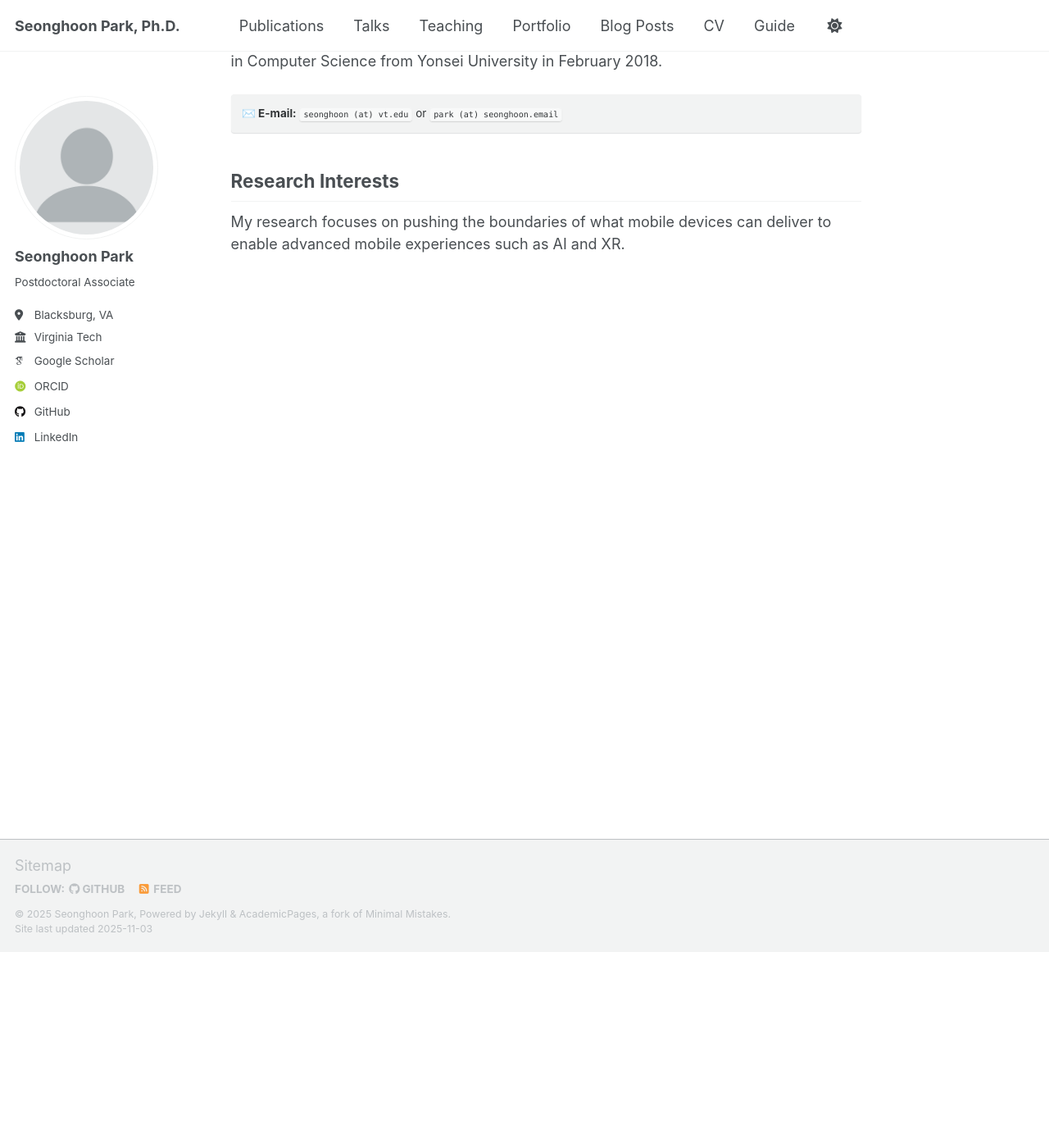
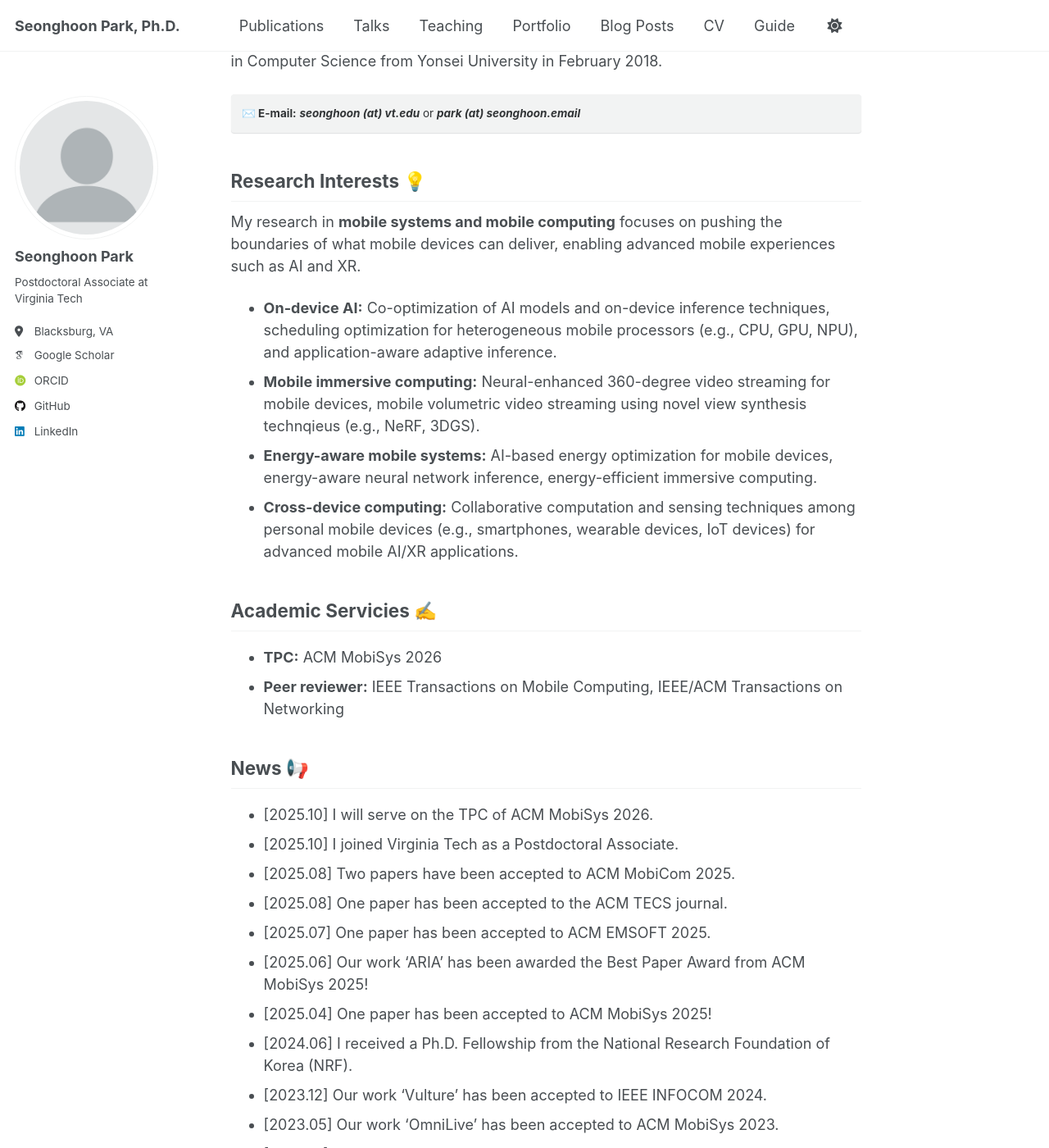
Before and after one commit to iamseonghoon/iamseonghoon.github.io, a Jekyll site: the page built from _pages/about.md, in a window 1280 px wide and 1400 px high, scrolled down 239 px. Shown: the whole window at 82% size. Built offline with Jekyll 4.4.1, drawn with Linux system fonts in a browser that asks for light colours; some web fonts are replaced; a script that is not in the unit is left out; some of the changed text lies outside the part shown.

Commit message:
update about.md

```diff
--- a/_config.yml
+++ b/_config.yml
@@ -26,9 +26,9 @@ author:
   avatar           : "profile.png"
   name             : "Seonghoon Park"
   pronouns         : # "he/him"
-  bio              : "Postdoctoral Associate"
+  bio              : "Postdoctoral Associate at Virginia Tech"
   location         : "Blacksburg, VA"
-  employer         : "Virginia Tech"
+  employer         : # "Virginia Tech"
   uri              : # URL
   email            : # "none@example.org"
 
@@ -219,16 +219,16 @@ kramdown:
 # These settings control the types of collections used by the template
 collections:
   teaching:
-    output: false
+    output: true
     permalink: /:collection/:path/
   publications:
     output: true
     permalink: /:collection/:path/
   portfolio:
-    output: false
+    output: true
     permalink: /:collection/:path/
   talks:
-    output: false
+    output: true
     permalink: /:collection/:path/
 
 
@@ -252,15 +252,15 @@ defaults:
     values:
       layout: single
       author_profile: true
-  # _teaching
-  - scope:
-      path: ""
-      type: teaching
-    values:
-      layout: single
-      author_profile: true
-      share: true
-      comments: true
+  # # _teaching
+  # - scope:
+  #     path: ""
+  #     type: teaching
+  #   values:
+  #     layout: single
+  #     author_profile: true
+  #     share: true
+  #     comments: true
   # _publications
   - scope:
       path: ""
@@ -270,23 +270,23 @@ defaults:
       author_profile: true
       share: true
       comments: true
-  # _portfolio
-  - scope:
-      path: ""
-      type: portfolio
-    values:
-      layout: single
-      author_profile: true
-      share: true
-      comment: true
-  # _talks
-  - scope:
-      path: ""
-      type: talks
-    values:
-      layout: talk
-      author_profile: true
-      share: true
+  # # _portfolio
+  # - scope:
+  #     path: ""
+  #     type: portfolio
+  #   values:
+  #     layout: single
+  #     author_profile: true
+  #     share: true
+  #     comment: true
+  # # _talks
+  # - scope:
+  #     path: ""
+  #     type: talks
+  #   values:
+  #     layout: talk
+  #     author_profile: true
+  #     share: true
 
 
 # Sass/SCSS
--- a/_pages/about.md
+++ b/_pages/about.md
@@ -11,8 +11,29 @@ I am a Postdoctoral Associate in Computer Science at Virginia Tech, working with
 
 Prior to joing Virginia Tech, I received the Ph.D. degree in Computer Science from Yonsei University, Seoul, South Korea in August 2025. During my Ph.D, I was a member of Mobile Embedded Systems Lab supervised by [Prof. Hojung Cha](https://mobed.yonsei.ac.kr/). I also received the B.S. degree in Computer Science from Yonsei University in February 2018.
 
-**✉️ E-mail:** `seonghoon (at) vt.edu` or `park (at) seonghoon.email`
+**✉️ E-mail:** ***seonghoon (at) vt.edu*** or ***park (at) seonghoon.email***
 {: .notice}
 
-## Research Interests
-My research focuses on pushing the boundaries of what mobile devices can deliver to enable advanced mobile experiences such as AI and XR.
+## Research Interests 💡
+My research in **mobile systems and mobile computing** focuses on pushing the boundaries of what mobile devices can deliver, enabling advanced mobile experiences such as AI and XR.
+* **On-device AI:** Co-optimization of AI models and on-device inference techniques, scheduling optimization for heterogeneous mobile processors (e.g., CPU, GPU, NPU), and application-aware adaptive inference.
+* **Mobile immersive computing:** Neural-enhanced 360-degree video streaming for mobile devices, mobile volumetric video streaming using novel view synthesis technqieus (e.g., NeRF, 3DGS).
+* **Energy-aware mobile systems:** AI-based energy optimization for mobile devices, energy-aware neural network inference, energy-efficient immersive computing.
+* **Cross-device computing:** Collaborative computation and sensing techniques among personal mobile devices (e.g., smartphones, wearable devices, IoT devices) for advanced mobile AI/XR applications.
+
+## Academic Servicies ✍️
+* **TPC:** ACM MobiSys 2026
+* **Peer reviewer:** IEEE Transactions on Mobile Computing, IEEE/ACM Transactions on Networking
+
+## News 📢
+* [2025.10] I will serve on the TPC of ACM MobiSys 2026.
+* [2025.10] I joined Virginia Tech as a Postdoctoral Associate.
+* [2025.08] Two papers have been accepted to ACM MobiCom 2025.
+* [2025.08] One paper has been accepted to the ACM TECS journal.
+* [2025.07] One paper has been accepted to ACM EMSOFT 2025.
+* [2025.06] Our work ‘ARIA’ has been awarded the Best Paper Award from ACM MobiSys 2025!
+* [2025.04] One paper has been accepted to ACM MobiSys 2025!
+* [2024.06] I received a Ph.D. Fellowship from the National Research Foundation of Korea (NRF).
+* [2023.12] Our work ‘Vulture’ has been accepted to IEEE INFOCOM 2024.
+* [2023.05] Our work ‘OmniLive’ has been accepted to ACM MobiSys 2023.
+* [2022.12] Our work ‘Crow API’ has been accepted to IEEE INFOCOM 2023.
```
Also changed, not shown: other parts of _pages/about.md (+1 -1 lines).
